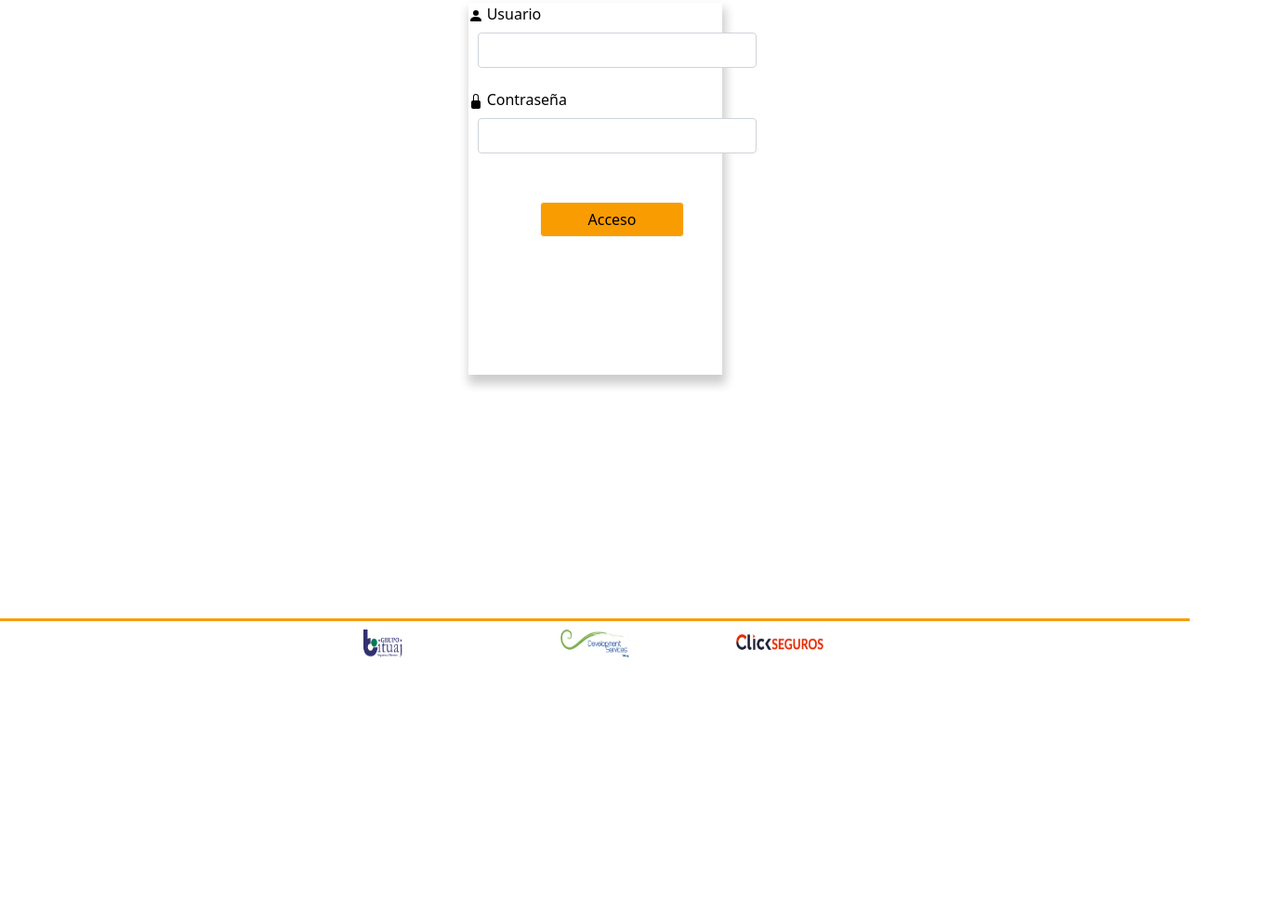
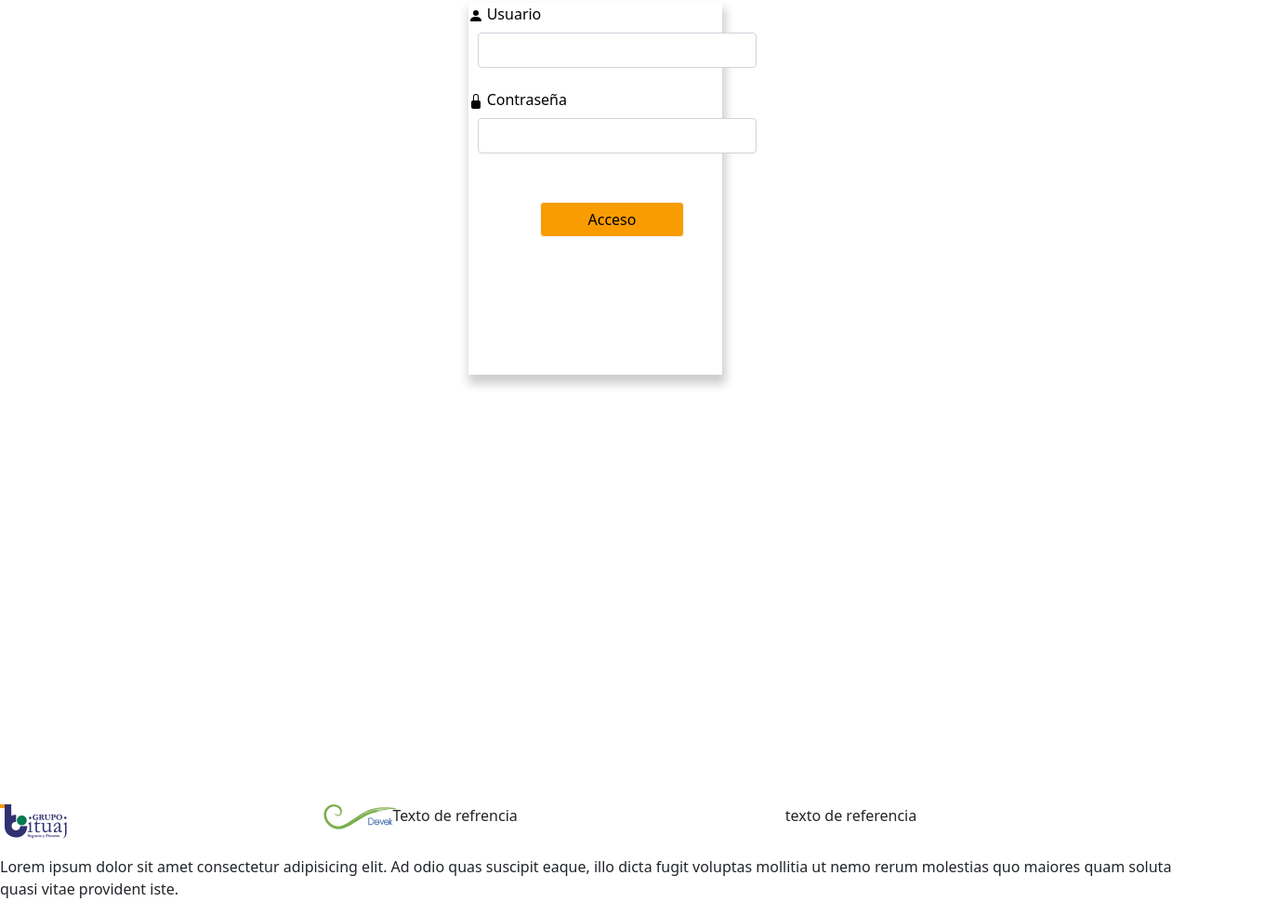
Before and after one commit to Fernando-ui/Server_Pack_, a plain HTML site: page index.html in a window 1280 px wide. Shown: the part 245-1229 px from the top of the page at 93% size, 1375 px wide, since content can reach past the window. Before the commit the page ends 968 px from the top, so only its background shows below. Drawn offline with nearby package versions, Linux system fonts and the light colour scheme; no server answers.

Commit message:
Ajustando el footer con grid y flexbox

```diff
--- a/css/styles.css
+++ b/css/styles.css
@@ -178,11 +178,15 @@ footer{
 
 
 #footer{
-    display:inline;
-    text-align: center;
+    display:flex;
+    flex-direction: column;
+    justify-content: space-between;
+}
+#imagen_cuadro{
 
+    display:grid;
+    grid-template-columns: 33% 33% 33%;
 }
-
 
 #linea{
 
--- a/index.html
+++ b/index.html
@@ -82,22 +82,38 @@
 
     </div>
 
-        <footer id="footer">
 
-            <div id="linea">
+    <footer id="footer">
 
+
+        <div id="imagen_cuadro">
+
+            <div id="imagen_pie_pagina">
+                <img src="../assets/piePagina.png" alt="Logotipo" id="imagen_1">
             </div>
 
-            <div id="imagen_cuadro">
+            <div id="imagen_pie_pagina">
 
-                <div id="imagen_pie_pagina">
-                    <img src="../assets/piePagina.png" alt="Logotipo" id="imagen">
-                </div>
-
+                <p>Texto de refrencia</p>
             </div>
 
+            <div id="imagen_pie_pagina">
+                <p>texto de referencia</p>
+            </div>
 
-        </footer>
+        </div>
+
+        <div id="footer_item_2">
+
+            <p>Lorem ipsum dolor sit amet consectetur adipisicing elit. Ad odio quas suscipit eaque, illo dicta fugit voluptas mollitia ut nemo rerum molestias quo maiores quam soluta quasi vitae provident iste.</p>
+
+        </div>
+
+
+
+
+
+    </footer>
 
         <script src="./app.js"></script>
     </body>
```
